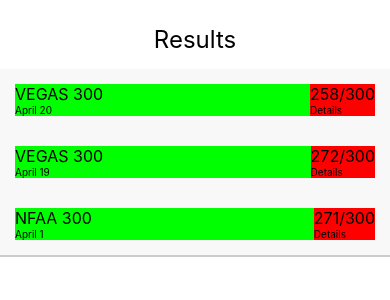
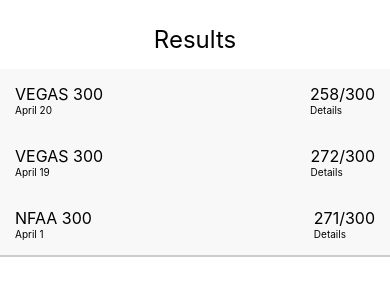
Before and after one commit to nakanu18/StraightShot, a React Native app: screen / in a window 390 px wide. Shown: the top 300 px of the page. Built offline with nearby package versions, Linux system fonts and the light colour scheme.

Commit message:
v0.1 - Remove debug colors

```diff
--- a/Source/Components/Results/ResultsRoundDetailsView.js
+++ b/Source/Components/Results/ResultsRoundDetailsView.js
@@ -18,7 +18,6 @@
         flex: 1,
         justifyContent: 'center',
         alignItems: 'flex-start',
-        backgroundColor: '#00FF00',
     },
     roundDetailsNameStyle: {
         fontSize: 16,
--- a/Source/Components/Results/ResultsRoundScoreView.js
+++ b/Source/Components/Results/ResultsRoundScoreView.js
@@ -16,7 +16,6 @@
     roundScoreViewStyle: {
         justifyContent: 'center',
         alignItems: 'flex-start',
-        backgroundColor: '#FF0000',
     },
     roundScoreFullScoreStyle: {
         fontSize: 16,
```
